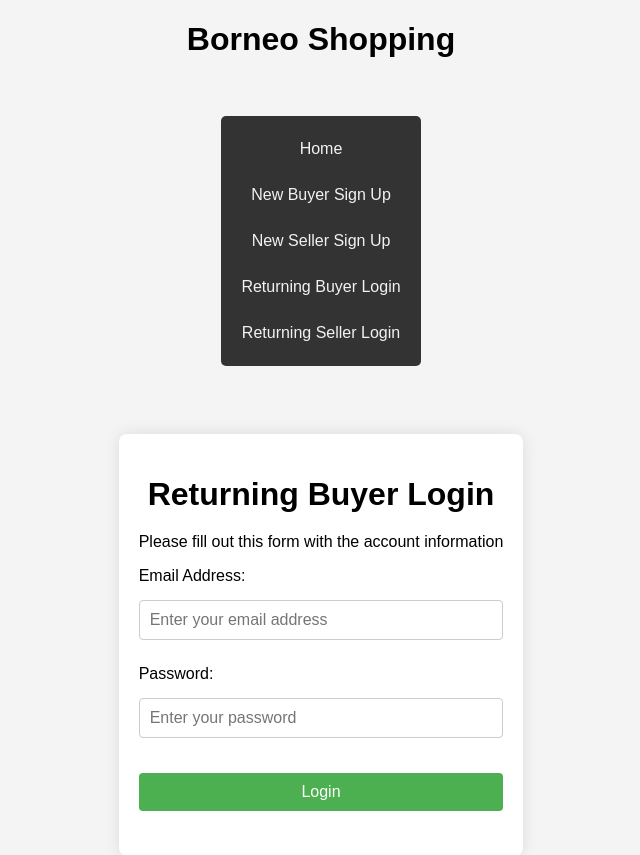
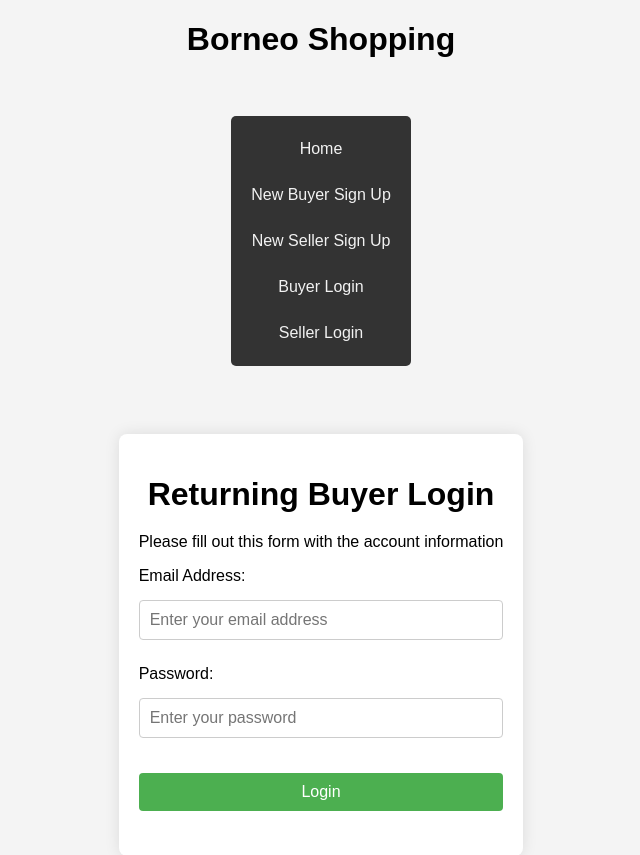
Before and after one commit to Yug3737/Borneo-Shopping, a Flask app: page /buyer_login in a window 1280 px wide. Shown: the top 855 px of the page, without its empty margins (319-959 px from the left). Run offline with Flask 3, Linux system fonts and the light colour scheme; some libraries are stand-ins or nearby versions.

Commit message:
Deleted Returning from the buyer and seller login pages

```diff
--- a/templates/index.html
+++ b/templates/index.html
@@ -18,9 +18,9 @@
         <br>
         <a href="{{url_for('new_seller')}}">New Seller Sign Up</a>
         <br>
-        <a href="{{url_for('buyer_login')}}"> Returning Buyer Login</a>
+        <a href="{{url_for('buyer_login')}}">Buyer Login</a>
         <br>
-        <a href="{{url_for('seller_login')}}">Returning Seller Login</a>
+        <a href="{{url_for('seller_login')}}">Seller Login</a>
     </div>
     <br>
     {% block body %}
```
